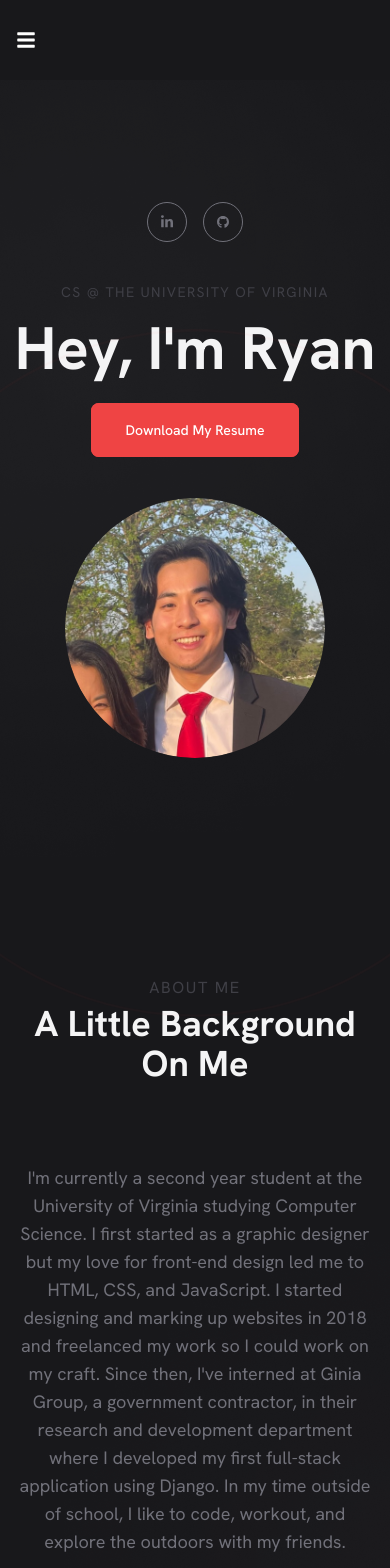
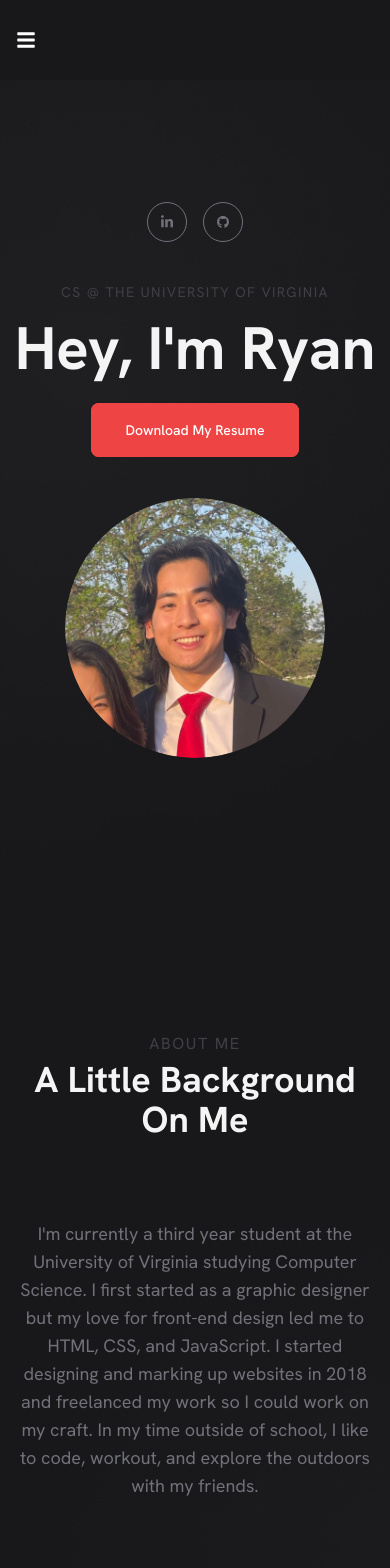
Before and after one commit to rchung29/react-portfolio, a React (Create React App) app: page / in a window 390 px wide. Shown: the top 1568 px of the page. Built offline with nearby package versions, Linux system fonts and the light colour scheme.

Commit message:
changed new stuff

```diff
--- a/src/components/AboutMe.jsx
+++ b/src/components/AboutMe.jsx
@@ -16,8 +16,7 @@ const AboutMe = () => {
         </div>
 
         <p className="text-lg mt-12 text-zinc-500 text-center md:text-left">
-          I'm currently a second year student at the University of Virginia studying Computer Science. I first started as a graphic designer but my love for front-end design led me to HTML, CSS, and JavaScript. I started designing and marking up websites in 2018 and freelanced my work so I could work on my craft.
-          Since then, I've interned at Ginia Group, a government contractor, in their research and development department where I developed my first full-stack application using Django. In my time outside of school, I like to code, workout, and explore the outdoors with my friends.
+          I'm currently a third year student at the University of Virginia studying Computer Science. I first started as a graphic designer but my love for front-end design led me to HTML, CSS, and JavaScript. I started designing and marking up websites in 2018 and freelanced my work so I could work on my craft. In my time outside of school, I like to code, workout, and explore the outdoors with my friends.
         </p>
       </div>
     </motion.div>
--- a/src/components/Contact.jsx
+++ b/src/components/Contact.jsx
@@ -20,13 +20,13 @@ const Contact = () => {
                 <a href="https://github.com/rchung29" className='justify-center text-center mx-2 my-4 md:my-0 flex items-center px-6 py-3 rounded-full border border-zinc-500 text-zinc-500 hover:border-red-500 hover:bg-red-500 hover:text-white hover:-translate-y-1 ease-in-out duration-200'>
                     <FaGithub size={20} className="mr-3" />Github
                 </a>
-                <a href="https://www.linkedin.com/in/ryan-chung-706546220/" className='justify-center text-center mx-2 my-4 md:my-0 flex items-center px-6 py-3 rounded-full border border-zinc-500 text-zinc-500 hover:border-red-500 hover:bg-red-500 hover:text-white hover:-translate-y-1 ease-in-out duration-200'>
+                <a href="https://www.linkedin.com/in/rchung28/" className='justify-center text-center mx-2 my-4 md:my-0 flex items-center px-6 py-3 rounded-full border border-zinc-500 text-zinc-500 hover:border-red-500 hover:bg-red-500 hover:text-white hover:-translate-y-1 ease-in-out duration-200'>
                     <FaLinkedin size={20} className="mr-3" />LinkedIn
                 </a>
-                <a href="mailto:msc2pd@virgina.edu" className='justify-center text-center mx-2 my-4 md:my-0 flex items-center px-6 py-3 rounded-full border border-zinc-500 text-zinc-500 hover:border-red-500 hover:bg-red-500 hover:text-white hover:-translate-y-1 ease-in-out duration-200'>
+                <a href="mailto:rchung793@gmail.com" className='justify-center text-center mx-2 my-4 md:my-0 flex items-center px-6 py-3 rounded-full border border-zinc-500 text-zinc-500 hover:border-red-500 hover:bg-red-500 hover:text-white hover:-translate-y-1 ease-in-out duration-200'>
                     <MdEmail size={20} className="mr-3" />Email
                 </a>
-                <a href="https://drive.google.com/file/d/1Quqv5v9nt_zj8QglnTgzFYRwsgsjSHFw/view?usp=sharing" className='justify-center text-center mx-2 my-4 md:my-0 flex items-center px-6 py-3 rounded-full border border-zinc-500 text-zinc-500 hover:border-red-500 hover:bg-red-500 hover:text-white hover:-translate-y-1 ease-in-out duration-200'>
+                <a href="https://drive.google.com/file/d/17W3ERB1BbeuwKSPvbnZ4454YdMXU0JGO/view?usp=sharing" className='justify-center text-center mx-2 my-4 md:my-0 flex items-center px-6 py-3 rounded-full border border-zinc-500 text-zinc-500 hover:border-red-500 hover:bg-red-500 hover:text-white hover:-translate-y-1 ease-in-out duration-200'>
                     <AiFillFileWord size={20} className="mr-3" />Resume
                 </a>
         </div>
--- a/src/components/Experience.jsx
+++ b/src/components/Experience.jsx
@@ -2,28 +2,39 @@ import React from 'react'
 import { motion } from "framer-motion";
 
 const Experience = () => {
-    const experience = [
+  const experience = [
         {
-            id: 1,
+          id: 1,
+          company: "RoomMe",
+          role: "Software Engineering Intern",
+          duration: "June 2023 - August 2023",
+          bulletPoints: [
+          "Led development for a resident management and custom ad dashboard, resulted in the acquisition of a $500K contract and placement in up to 160 apartment complexes by end of year.",
+          "Automated social media growth through the creation of selenium scripts, resulting in a 200% increase in followers, 50% growth in users, and the capability to grow an unlimited number of accounts autonomously.",
+            "Executed a UI/UX redesign for the mobile app, enhancing user experience and increasing user retention by 10%.",
+          "Optimized database CRUD operations, implementing efficient procedures and reducing operation costs by 3%.",
+          ],
+        },
+        {
+            id: 2,
             company: "Ginia Group",
             role: "Software Engineering Intern",
             duration: "June 2022 - August 2022",
             bulletPoints: [
-            "Worked alongside senior developers in the R&D department to produce enterprise level software.",
-            "Developed a full stack Django-based web application that accepted cryptocurrency based donations for non-profit organizations",
-            "Implemented a user authentication system for posting non-profit organizations backed by a SQL database.",
+            "Spearheaded research on cryptocurrency to assess its potential to send funds to overseas non-profit organizations.",
+            "Wrote SQL queries to parse cryptocurrency transactions on Dune.com, identified activity trends to aid in research.",
+            "Developed a full-stack web app for accepting cryptocurrency donations for 8 partner non-profits through Coinbase.",
             ],
         },
         {
-            id: 2,
-            company: "Freelance Front-end Designer and Developer",
-            role: "Frontend Designer and Developer",
+            id: 3,
+            company: "Freelance",
+            role: "Frontend Designer/Developer",
             duration: "January 2018 - August 2021",
             bulletPoints: [
-            "Utilized my design and development skills to create and launch various websites for a range of clients.",
-            "Created front-end user interfaces primarily using Tailwind, Bootstrap, JavaScript, and Figma.",
-            "Grew several customer bases over 50%, solved issues in user experience design.",
-            "Interfaced with employers on a daily basis to ensure cohesiveness in project specifications.",
+            "Designed and developed high-converting landing pages ensuring seamless user experience and driving increased customer engagement; companies saw on average an increase of 10% in registration and 5% in revenue.",
+            "Launched 6 web apps to manage residential proxy subscriptions, on average increasing user retention by 5%.",
+            "Implemented features to allow owners to set traffic limits, view traffic usage and users to view and cancel subscriptions.",
             ],
         },
     ]
@@ -40,7 +51,7 @@ const Experience = () => {
           </h2>
         </div>
 
-        <div className='w-full md:max-w-screen-lg flex flex-col mx-auto md:flex-row md:space-x-5 mx-5 p-6'>
+        <div className='overflow-x-auto w-full md:max-w-screen-lg flex flex-col mx-auto md:flex-row md:space-x-5 mx-5 p-6'>
             {experience.map(({id,company,role,duration,bulletPoints}) => (
                 <article className='my-4 flex flex-col rounded-lg items-center
                 space-y-2 md:space-y-5 flex-shrink-0 w-[320px] md:w-[400px] xl:w-[450px] snap-center
```
